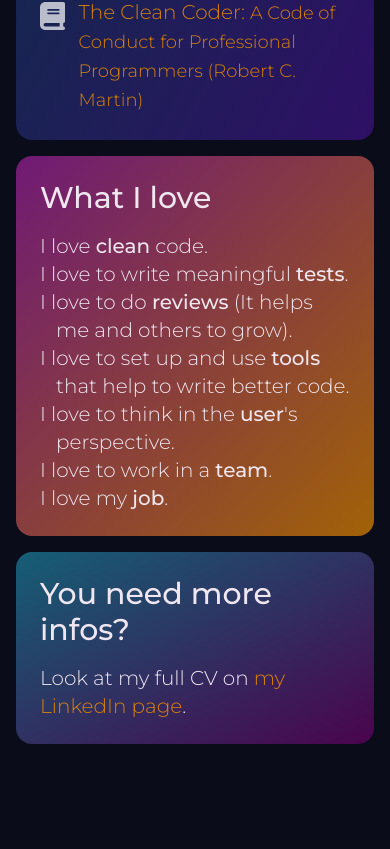
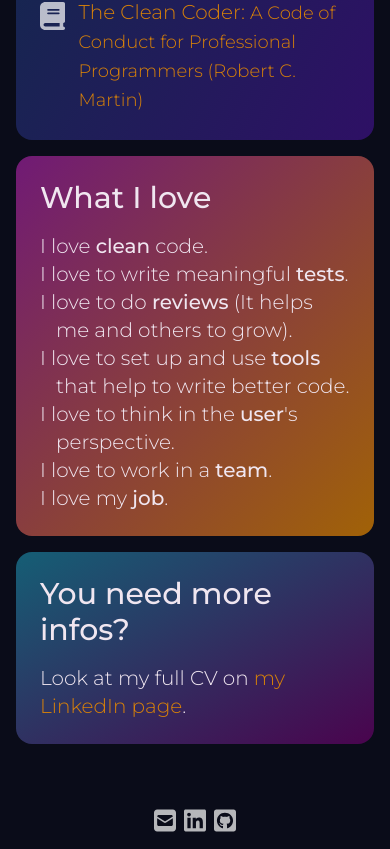
Before and after one commit to KevinHerklotz/my-website, a Next.js app: page / in a window 390 px wide. Shown: the part 4419-5268 px from the top of the page. Before the commit the page ends 5227 px from the top, so only its background shows below. Built offline with nearby package versions, Linux system fonts and the light colour scheme.

Commit message:
add footer links on mobile

```diff
--- /dev/null
+++ b/src/app/_components/Footer/index.tsx
@@ -0,0 +1,34 @@
+import Image from 'next/image'
+
+const Footer = () => {
+  return (
+    <footer className=" mb-4 flex justify-center gap-2 invert min-[1120px]:hidden">
+      <a
+        title="Email me"
+        href="mailto:hello@clean-code-kevin.ch"
+        target="_blank"
+        className="opacity-70 hover:opacity-90"
+      >
+        <Image src="/envelope-square.svg" alt="Email icon" width={22} height={22} priority />
+      </a>
+      <a
+        title="LinkedIn"
+        href="https://www.linkedin.com/in/kevin-herklotz-70407a153/"
+        className="opacity-70 hover:opacity-90"
+        target="_blank"
+      >
+        <Image src="/linkedin.svg" alt="Linkedin icon" width={22} height={22} priority />
+      </a>
+      <a
+        title="Github"
+        href="https://github.com/KevinHerklotz/"
+        className="opacity-70 hover:opacity-90"
+        target="_blank"
+      >
+        <Image src="/github.svg" alt="Github icon" width={22} height={22} priority />
+      </a>
+    </footer>
+  )
+}
+
+export default Footer
--- a/src/app/page.tsx
+++ b/src/app/page.tsx
@@ -6,6 +6,7 @@ import ConnectButton from './_components/ConnectButton'
 import backgroundImage from './_background/background.jpg'
 import ContentAlignmentContainer from './_components/ContentAlignmentContainer'
 import Header from './_components/Header'
+import Footer from './_components/Footer'
 
 export default function Home() {
   return (
@@ -370,6 +371,7 @@ export default function Home() {
           </ContentAlignmentContainer>
         </div>
       </main>
+      <Footer />
     </div>
   )
 }
```
Also changed, not shown: 1 other file (tests, documents, lock files or other folders).
